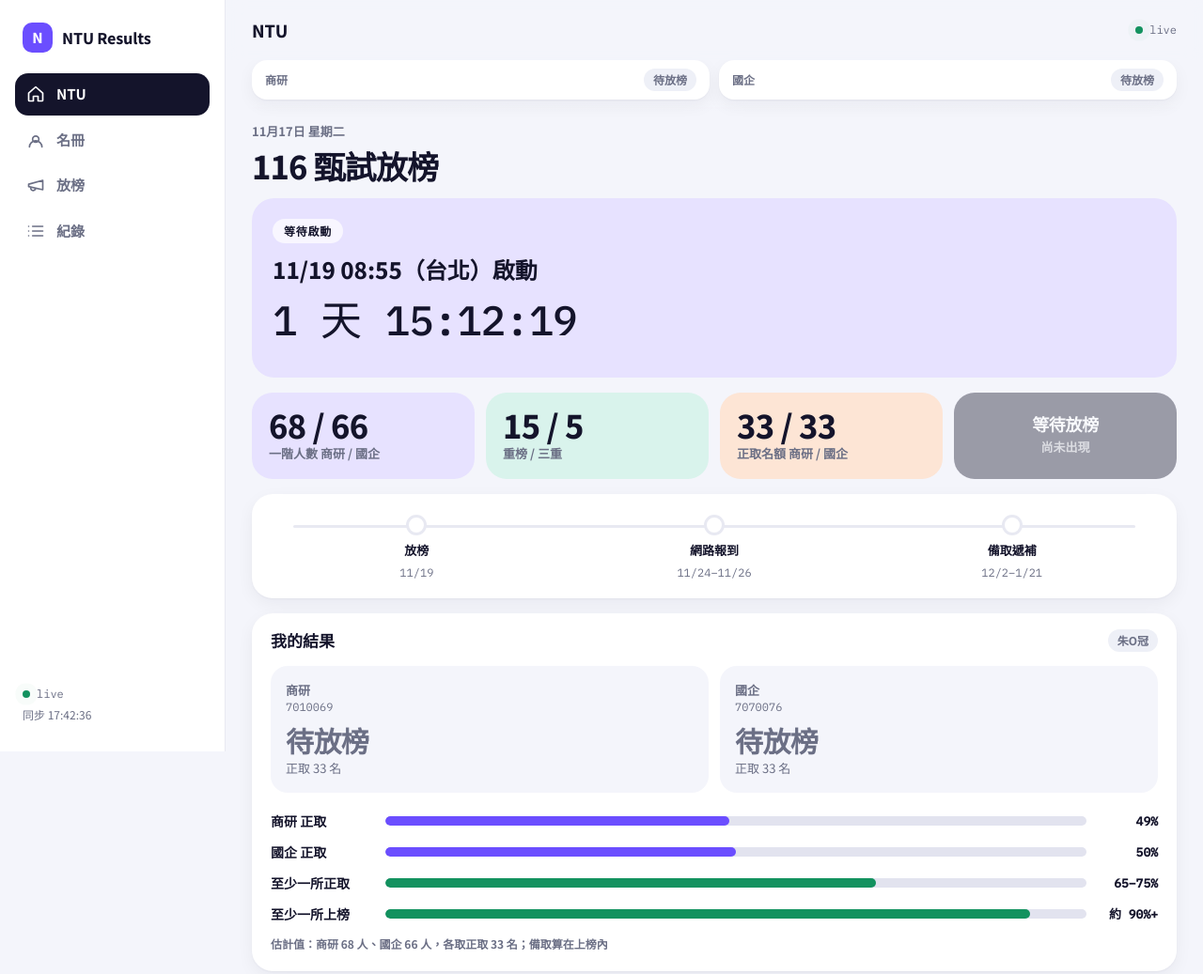
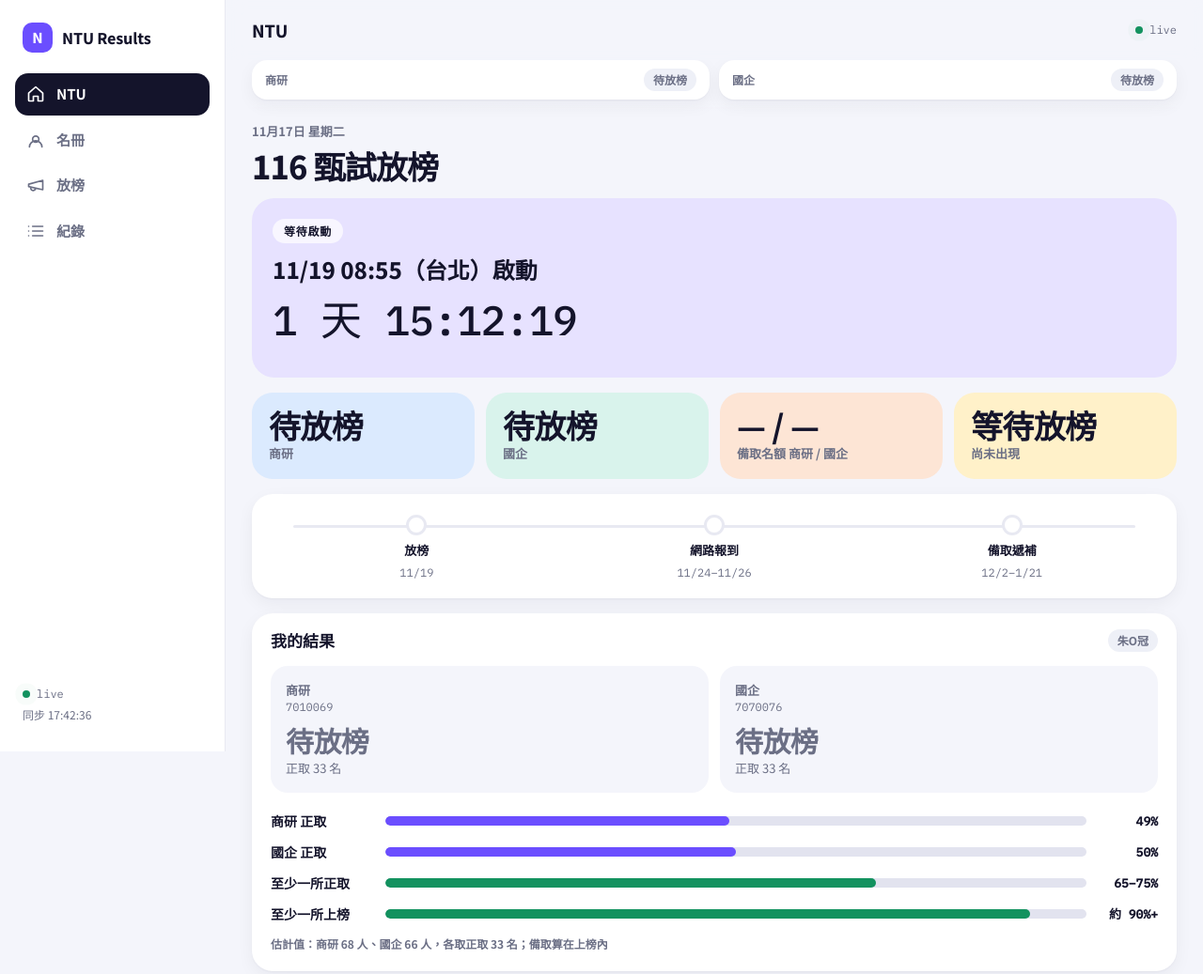
Before and after one commit to s1teeey/ntu-results-tracker, a plain HTML site: page index.html in a window 1280 px wide. Shown: the top 1037 px of the page at 94% size. Drawn offline with Linux system fonts and the light colour scheme.

Commit message:
ui: results tab as one card with fold rows; NTU tiles = 商研 / 國企 / 備取名額 / 放榜
- 放榜 tab: single card, rows separated by thin lines (folded rows no longer look cut off);
  榜單 PDF link moved into the banner
- NTU tiles: blue 商研 and green 國企 (待放榜 or 正取/備取 #n), orange 備取名額 商研/國企,
  yellow release-state tile (等待放榜 / 尚未出現; after release 點擊查詢 -> 放榜 tab)

Co-Authored-By: Claude Sonnet 5.5 <noreply@anthropic.com>
Claude-Session: https://claude.ai/code/session_01AEiUtAdyQaCJJbfiyy8Mg2

```diff
--- a/index.html
+++ b/index.html
@@ -81,9 +81,9 @@ h2.big{margin:0;font-size:34px;line-height:1.1;font-weight:800;letter-spacing:-.
 .tile{border-radius:22px;padding:16px 18px;min-width:0}
 .tile b{display:block;font-size:34px;line-height:1.1;font-weight:800;letter-spacing:-.02em}
 .tile span{font-size:13px;font-weight:600;color:var(--muted)}
-.tile.ta{background:var(--lav)}.tile.tb{background:var(--mint)}.tile.tc{background:var(--peach)}
-.tile.cta{background:var(--black);color:#fff;display:flex;flex-direction:column;justify-content:center;align-items:center;gap:4px;text-decoration:none;text-align:center}
-.tile.cta span{color:rgba(255,255,255,.7)}.tile.cta b{font-size:18px}.tile.cta.off{opacity:.4;pointer-events:none}
+.tile.tbiz{background:#dbeafe}.tile.tio{background:var(--mint)}.tile.twait{background:var(--peach)}
+.tile.tgo{background:#fff1c9;border:0;font:inherit;text-align:left;width:100%;display:block;color:inherit}
+.tile.tgo.on{cursor:pointer;box-shadow:inset 0 0 0 2px #f2c94c}
 @media (max-width:820px){.tiles{grid-template-columns:1fr 1fr}.tile b{font-size:28px}}
 .sh{display:flex;justify-content:space-between;align-items:center;gap:10px;flex-wrap:wrap;padding:16px 20px 0}
 .sh h3{margin:0;font-size:17px;font-weight:800}
@@ -119,7 +119,7 @@ h2.big{margin:0;font-size:34px;line-height:1.1;font-weight:800;letter-spacing:-.
 .gtog b{font-size:15px;font-weight:800}.gtog .chev{width:14px;color:var(--muted);font-size:12px}
 .gtog:focus-visible{outline:3px solid var(--accent);outline-offset:2px;border-radius:6px}
 .fline{font-size:13px;font-weight:700}
-.fx{padding:6px 0}.fx b{margin-right:10px;font-size:15px}.fl{font-family:var(--mono);font-size:11.5px;color:var(--muted);margin-top:4px;word-break:break-word}
+.fx{padding:8px 0 0}.fx b{margin-right:10px;font-size:15px}.fl{font-family:var(--mono);font-size:11.5px;color:var(--muted);margin-top:4px;word-break:break-word}
 /* circles */
 .grp{padding:16px 20px 20px;min-width:0}
 .gh{display:flex;justify-content:space-between;align-items:baseline;margin-bottom:12px;gap:8px;flex-wrap:wrap}.gh b{font-size:15px;font-weight:800}
@@ -146,6 +146,7 @@ h2.big{margin:0;font-size:34px;line-height:1.1;font-weight:800;letter-spacing:-.
 .btn{display:inline-flex;align-items:center;justify-content:center;border:0;border-radius:99px;padding:11px 20px;font-weight:800;cursor:pointer;text-decoration:none;background:var(--black);color:#fff}
 .btn.ghost{background:#fff;color:var(--ink);box-shadow:inset 0 0 0 1px var(--line)}
 .btn.sm{padding:7px 16px;font-size:13px}
+.banner .acts{display:flex;gap:8px;align-items:center;flex:none}
 .tools{display:flex;gap:10px;flex-wrap:wrap;padding:14px 20px;border-bottom:1px solid var(--line)}
 .tools input{flex:1;min-width:150px;border:1px solid var(--line);background:var(--bg);color:var(--ink);border-radius:99px;padding:9px 16px;font:inherit;-webkit-user-select:text;user-select:text}
 .tools input:focus-visible{outline:3px solid var(--accent);outline-offset:1px}
@@ -242,9 +243,8 @@ a{color:var(--accent);font-weight:700}
 
     <section class="tab" id="tab-result">
       <div class="pagehead"><h2 class="big">放榜</h2><div class="picked" id="pickedX"></div></div>
-      <div class="banner" id="banner"><div><h3 id="banH">未放榜</h3><p id="banP"></p></div><div class="acts"><button class="btn sm" id="simBtn" type="button">模擬放榜</button></div></div>
-      <div id="resultGroups"></div>
-      <div class="card"><div class="legend" id="legendX"></div></div>
+      <div class="banner" id="banner"><div><h3 id="banH">未放榜</h3><p id="banP"></p></div><div class="acts"><a class="btn ghost sm" id="pdfBtn" href="#" target="_blank" rel="noopener" hidden>榜單 PDF</a><button class="btn sm" id="simBtn" type="button">模擬放榜</button></div></div>
+      <div class="card"><div class="sh"><h3>榜單</h3></div><div id="resultGroups"></div><div class="legend" id="legendX"></div></div>
     </section>
 
     <section class="tab" id="tab-log">
@@ -353,30 +353,29 @@ function renderResult(){
   $("banH").textContent=simOn?"模擬放榜":rea?"已放榜":"未放榜";
   $("banP").textContent=simOn?"隨機結果，只存在這台裝置":"";
   var btn=$("simBtn");btn.hidden=!(simOn||!rel);btn.textContent=simOn?"清除":"模擬放榜";
-  GROUPS.slice(0,2).forEach(function(g){
-    var key="result:"+g[0],list=pickList(g),card=el("div","card"),s=EO()&&EO().sec&&EO().sec[g[3]],h=el("div","sh");
-    h.appendChild(foldHead(key,g[1],null));
-    h.appendChild(el("span","tg",rea&&s?"正取 "+s.win.length+" · 備取 "+s.wait.length:list.length+" 人"));
-    if(closed[key])h.style.paddingBottom="16px";card.appendChild(h);
+  var pu=O&&O.url||(st&&st.url),pb=$("pdfBtn");if(pu&&!simOn&&/^https?:/.test(pu)){pb.hidden=false;pb.href=pu.replace(/^http:/,"https:")}else pb.hidden=true;
+  GROUPS.slice(0,2).forEach(function(g,gi){
+    var key="result:"+g[0],list=pickList(g),s=EO()&&EO().sec&&EO().sec[g[3]],w=el("div","grp");if(gi)w.style.borderTop="1px solid var(--line)";
+    w.appendChild(foldHead(key,g[1],rea&&s?"正取 "+s.win.length+" · 備取 "+s.wait.length:list.length+" 人"));
     if(!closed[key]){
-      var w=el("div","grp");w.style.paddingTop="12px";
-      if(!rea||!s){var d=el("div","dots");list.forEach(function(p){d.appendChild(circle(p,g))});w.appendChild(d)}
+      var body=el("div");body.style.marginTop="12px";
+      if(!rea||!s){var d=el("div","dots");list.forEach(function(p){d.appendChild(circle(p,g))});body.appendChild(d)}
       else{
         var byId={},seen={};list.forEach(function(p){byId[String(p[g[2]])]=p});
-        var put=function(ids,title){var arr=ids.map(function(i){seen[i]=1;return byId[i]}).filter(Boolean);w.appendChild(sep(title+" "+arr.length));var d=el("div","dots");arr.forEach(function(p){d.appendChild(circle(p,g))});w.appendChild(d)};
+        var put=function(ids,title){var arr=ids.map(function(i){seen[i]=1;return byId[i]}).filter(Boolean);body.appendChild(sep(title+" "+arr.length));var d=el("div","dots");arr.forEach(function(p){d.appendChild(circle(p,g))});body.appendChild(d)};
         put(s.win,"正取");put(s.wait,"備取");
         var rest=list.filter(function(p){return !seen[String(p[g[2]])]});
-        w.appendChild(sep("未列入 "+rest.length));var d2=el("div","dots");rest.forEach(function(p){d2.appendChild(circle(p,g))});w.appendChild(d2);
+        body.appendChild(sep("未列入 "+rest.length));var d2=el("div","dots");rest.forEach(function(p){d2.appendChild(circle(p,g))});body.appendChild(d2);
       }
-      card.appendChild(w)}
-    box.appendChild(card)});
-  var fc=el("div","card"),fh=el("div","sh");fh.appendChild(el("h3",null,"財金"));fc.appendChild(fh);var fb=el("div","grp");
+      w.appendChild(body)}
+    box.appendChild(w)});
+  var f=el("div","grp");f.style.borderTop="1px solid var(--line)";f.appendChild(el("div","fline","財金"));
   GROUPS.slice(2).forEach(function(g){
     var list=pickList(g),s=EO()&&EO().sec&&EO().sec[g[3]],row=el("div","fx");row.appendChild(el("b",null,g[1]));
     if(rea&&s){row.appendChild(el("span","k","正取 "+s.win.length+" · 備取 "+s.wait.length));row.appendChild(el("div","fl","正取　"+s.win.map(lab).join(" ")));row.appendChild(el("div","fl","備取　"+s.wait.map(lab).join(" ")))}
     else row.appendChild(el("span","k",list.length+" 人"));
-    fb.appendChild(row)});
-  fc.appendChild(fb);box.appendChild(fc);
+    f.appendChild(row)});
+  box.appendChild(f);
   legendInto("legendX",rea?[["w","正取"],["t","備取"],["n","未列入"]].concat(RINGS):RINGS);
 }
 function renderCircles(){renderRoster();renderResult()}
@@ -407,10 +406,15 @@ function renderHero(){
 }
 function renderTiles(){
   var b=$("tiles");b.textContent="";
-  var nb=R?R.n.biz:68,ni=R?R.n.io:66,c1=0,c2=0;if(R)R.people.forEach(function(p){var c=cat(p);if(c==="重榜")c1++;if(c==="三重")c2++});
-  [["ta",nb+" / "+ni,"一階人數 商研 / 國企"],["tb",c1+" / "+c2,"重榜 / 三重"],["tc","33 / 33","正取名額 商研 / 國企"]].forEach(function(x){var t=el("div","tile "+x[0]);t.appendChild(el("b",null,x[1]));t.appendChild(el("span",null,x[2]));b.appendChild(t)});
-  var url=O&&O.url||(st&&st.url);var c=el(url?"a":"div","tile cta"+(url?"":" off"));if(url){c.href=url.replace(/^http:/,"https:");c.target="_blank";c.rel="noopener"}
-  c.appendChild(el("b",null,url?"開啟榜單":"等待放榜"));c.appendChild(el("span",null,url?"PDF":"尚未出現"));b.appendChild(c);
+  var rea=valid(),simOn=!!SIM;
+  [["tbiz","商研","biz",ME.b],["tio","國企","io",ME.i]].forEach(function(x){
+    var s=status(x[2],x[3]),t=el("div","tile "+x[0]);
+    t.appendChild(el("b",null,s&&s.t!=="pre"?labelMe(s):"待放榜"));t.appendChild(el("span",null,x[1]));b.appendChild(t)});
+  var w=function(k){var s=EO()&&EO().sec&&EO().sec[CODE[k]];return rea&&s?String(s.wait.length):"—"};
+  var t3=el("div","tile twait");t3.appendChild(el("b",null,w("biz")+" / "+w("io")));t3.appendChild(el("span",null,"備取名額 商研 / 國企"));b.appendChild(t3);
+  var t4=el(rea?"button":"div","tile tgo"+(rea?" on":""));
+  if(rea){t4.type="button";t4.addEventListener("click",function(){go("result")})}
+  t4.appendChild(el("b",null,simOn?"模擬放榜":rea?"已放榜":"等待放榜"));t4.appendChild(el("span",null,rea?"點擊查詢":"尚未出現"));b.appendChild(t4);
 }
 function renderTL(){
   var box=$("tl");box.textContent="";var now=Date.now(),fill=el("div","fill");box.appendChild(fill);var done=0;
```
